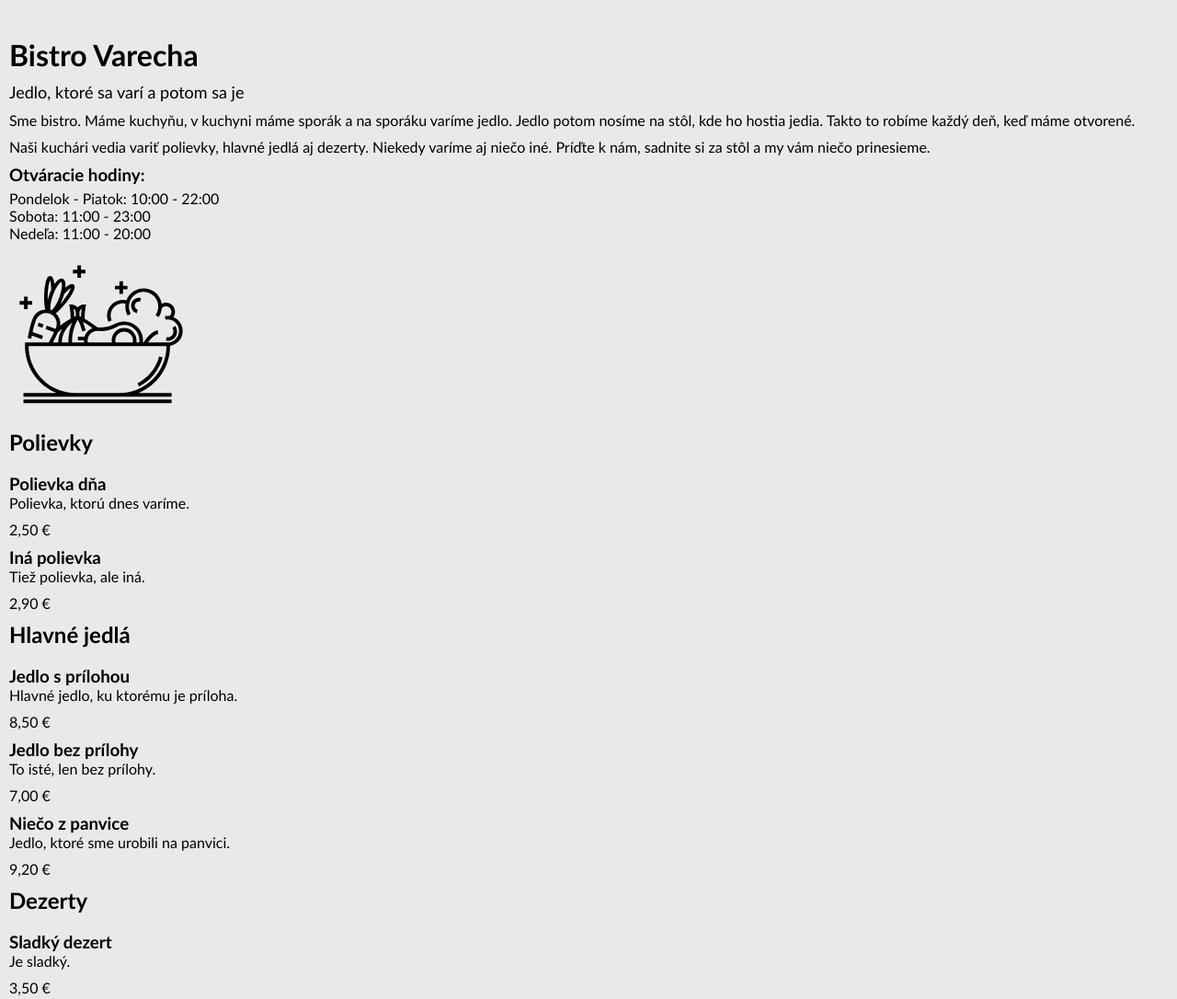
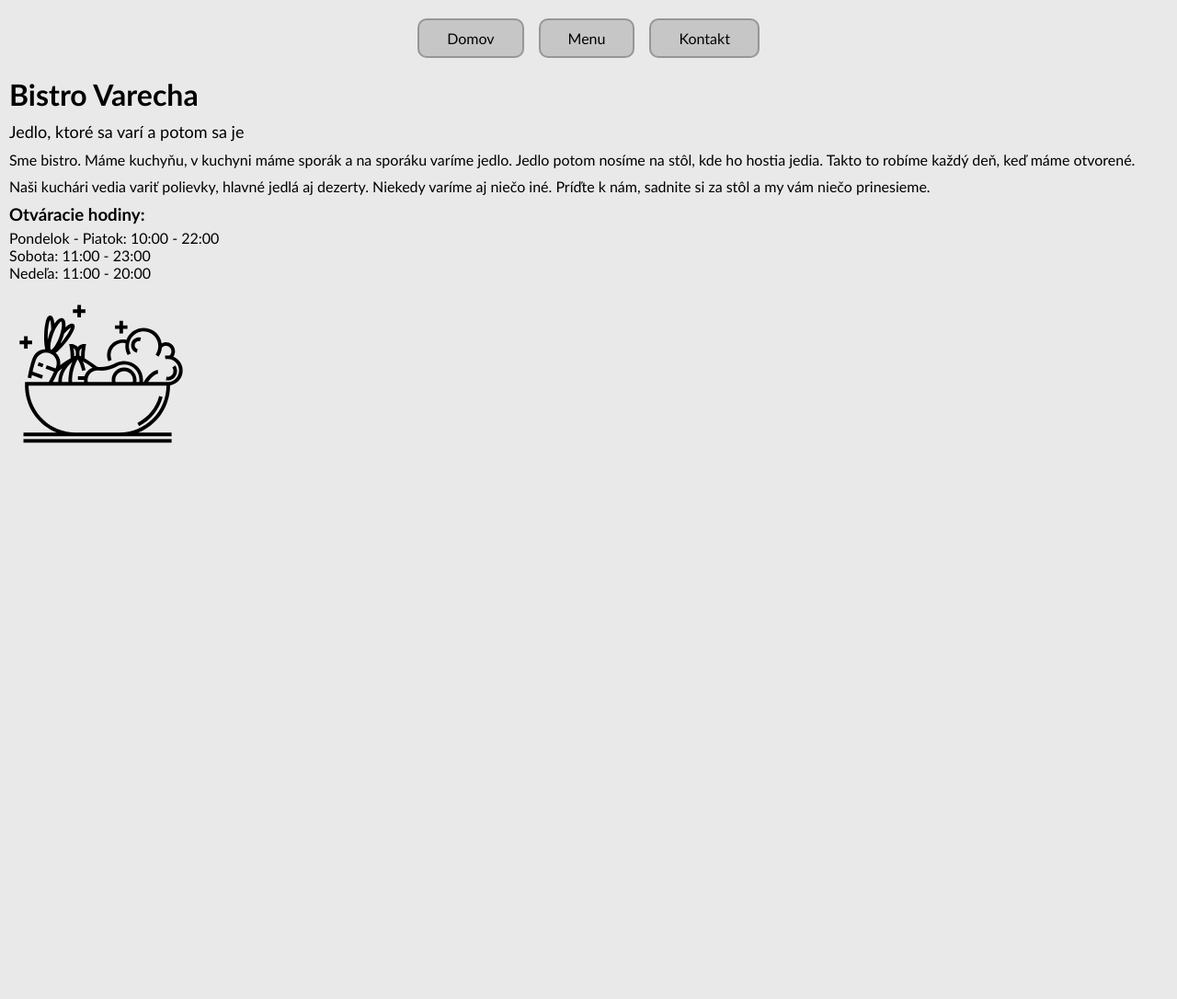
Before and after one commit to w1ttyy/restaurant-page, a website built with webpack: page src/template.html in a window 1280 px wide. Shown: the top 1086 px of the page at 92% size. After the commit the page ends 800 px from the top, so only its background shows below. Built offline with nearby package versions, Linux system fonts and the light colour scheme.

Commit message:
Add tab switching

```diff
--- a/src/home.js
+++ b/src/home.js
@@ -1,4 +1,3 @@
-// <button>Domov</button><button>Menu</button><button>Kontakt</button>
 import restaurantImage from "./images/food.svg";
 
 const loadHome = function () {
--- a/src/index.js
+++ b/src/index.js
@@ -3,6 +3,26 @@ import loadHome from "./home.js";
 import loadMenu from "./menu.js";
 import loadContact from "./contact.js";
 
-loadHome();
-loadMenu();
-loadContact();
+const contentDiv = document.querySelector("#content");
+const homeButton = document.querySelector('[data-tab="home"]');
+const menuButton = document.querySelector('[data-tab="menu"]');
+const contactButton = document.querySelector('[data-tab="contact"]');
+
+const switchTab = function (loadPage) {
+  contentDiv.replaceChildren();
+  if (loadPage === loadHome) {
+    loadHome();
+  }
+  if (loadPage === loadMenu) {
+    loadMenu();
+  }
+  if (loadPage === loadContact) {
+    loadContact();
+  }
+};
+
+homeButton.addEventListener("click", () => switchTab(loadHome));
+menuButton.addEventListener("click", () => switchTab(loadMenu));
+contactButton.addEventListener("click", () => switchTab(loadContact));
+
+switchTab(loadHome);
--- a/src/template.html
+++ b/src/template.html
@@ -7,7 +7,11 @@
   </head>
   <body>
     <header>
-      <nav></nav>
+      <nav>
+        <button data-tab="home">Domov</button
+        ><button data-tab="menu">Menu</button
+        ><button data-tab="contact">Kontakt</button>
+      </nav>
     </header>
     <div id="content"></div>
   </body>
```
